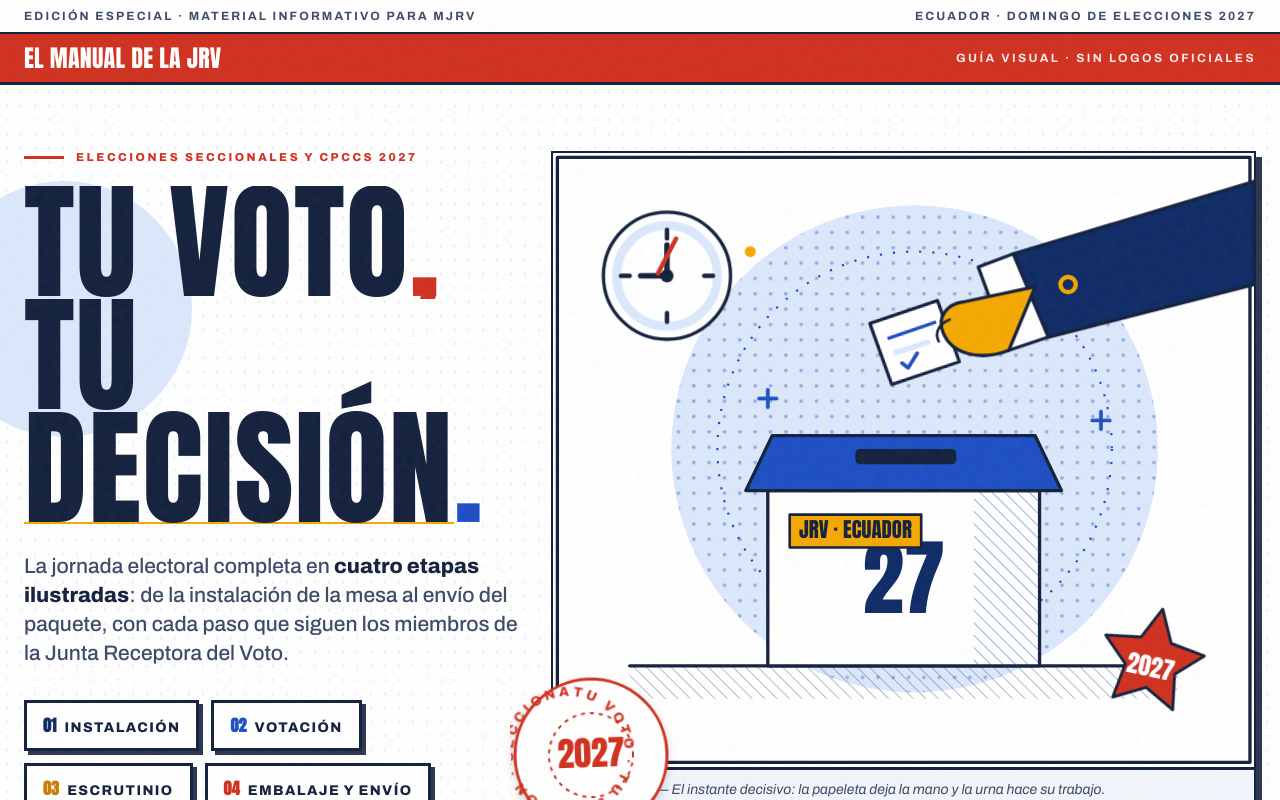
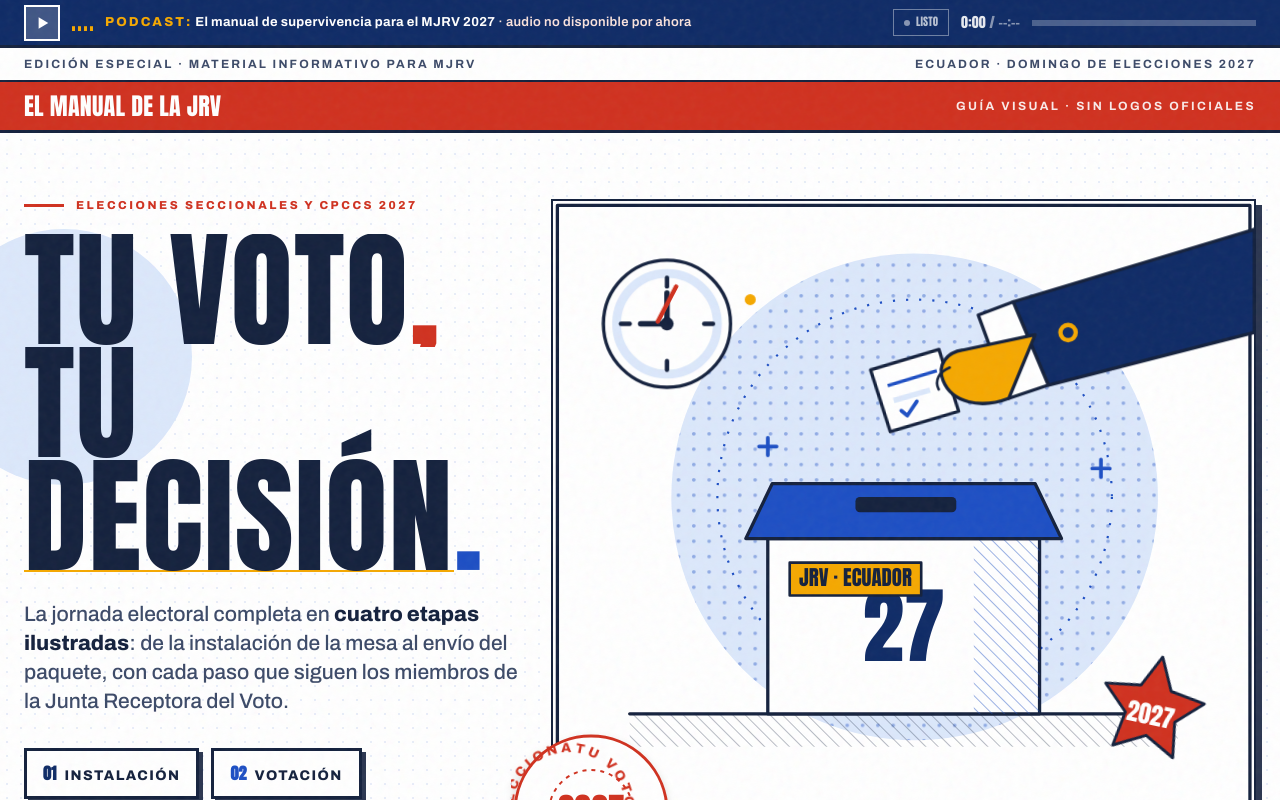
Before and after one commit to alexben1357-cloud/CapacitacionMJRV, a React (Vite) app: page / in a window 1280 px wide. Shown: the top 800 px of the page. Built offline with nearby package versions, Linux system fonts and the light colour scheme.

Commit message:
task snapshot 69722469-7de7-40ca-80ad-c502c9c5b9e0

```diff
--- a/src/App.tsx
+++ b/src/App.tsx
@@ -10,8 +10,9 @@ import {
   CoverArt, InstalacionArt, VotacionArt, EscrutinioArt, EmbalajeArt, BallotDiagram, RotaryStamp,
 } from "./components/art";
 import {
-  Reveal, MaskLines, Ticker, ProgressBar, StageNav, useActiveSection, StepRow, Callout, SubHead,
+  Reveal, MaskLines, Ticker, StageNav, useActiveSection, StepRow, Callout, SubHead,
 } from "./components/bits";
+import { AudioBar } from "./components/audio";
 
 /* ================= metas de etapa ================= */
 
@@ -104,7 +105,7 @@ function StageHeader({ s, art }: { s: (typeof STAGES)[number]; art: ReactNode })
         <div className="lg:col-span-5">
           <Reveal delay={150}>
             <figure>
-              <div className="ink-frame bg-white paper-edge hover:-translate-y-1.5 hover:rotate-[0.6deg] transition-transform duration-500">
+              <div className="ink-frame bg-white paper-edge hover:-translate-y-1.5 transition-transform duration-500">
                 {art}
               </div>
               <figcaption className="mt-3 text-sm italic font-medium text-ink-soft border-l-4 pl-3" style={{ borderColor: s.hex }}>
@@ -214,8 +215,8 @@ function EmbalajeChecklist() {
         ))}
       </ul>
       <div
-        className={`pointer-events-none absolute -right-4 -bottom-6 transition-all duration-500 ${
-          all ? "opacity-100 scale-100 -rotate-12" : "opacity-0 scale-50 -rotate-45"
+        className={`pointer-events-none absolute -right-3 -bottom-6 transition-all duration-500 ${
+          all ? "opacity-100 scale-100 rotate-0" : "opacity-0 scale-50 rotate-0"
         }`}
       >
         <div className="font-display text-2xl text-red border-4 border-red px-4 py-1.5 tracking-[0.14em] uppercase bg-white/90">
@@ -233,7 +234,7 @@ export default function App() {
 
   return (
     <div className="grain bg-white text-ink min-h-screen">
-      <ProgressBar />
+      <AudioBar />
 
       {/* ---------- masthead ---------- */}
       <div className="border-b-2 border-ink bg-white">
@@ -297,14 +298,14 @@ export default function App() {
 
             <div className="lg:col-span-6 xl:col-span-7 relative">
               <Reveal delay={200}>
-                <div className="ink-frame bg-white paper-edge relative z-10 hover:rotate-[-0.5deg] transition-transform duration-500">
+                <div className="ink-frame bg-white paper-edge relative z-10 transition-transform duration-500">
                   <CoverArt className="w-full h-auto block" />
                   <p className="border-t-[3px] border-ink px-4 py-2.5 text-sm italic font-medium text-ink-soft bg-paper-2">
                     Ilustración 01 — El instante decisivo: la papeleta deja la mano y la urna hace su trabajo.
                   </p>
                 </div>
               </Reveal>
-              <div className="absolute -left-6 sm:-left-10 -bottom-8 z-20 w-32 sm:w-40 bob">
+              <div className="absolute -left-6 sm:-left-10 -bottom-8 z-20 w-32 sm:w-40">
                 <RotaryStamp className="w-full h-auto drop-shadow-lg" />
               </div>
             </div>
@@ -373,7 +374,7 @@ export default function App() {
                     </div>
                     <div className="p-4">
                       <div className="flex items-center gap-3">
-                        <span className="w-11 h-11 border-2 border-ink bg-white flex items-center justify-center group-hover:rotate-[-8deg] transition-transform duration-300">
+                        <span className="w-11 h-11 border-2 border-ink bg-white flex items-center justify-center group-hover:scale-110 transition-transform duration-300">
                           <Icon name={r.icon} className="w-7 h-7" />
                         </span>
                         <h4 className="font-display text-2xl uppercase text-navy">{r.rol}</h4>
@@ -425,7 +426,7 @@ export default function App() {
                       <span className="font-display num-outline-thin text-5xl leading-none w-14 shrink-0 text-blue group-hover:text-blue">
                         {i + 1}
                       </span>
-                      <span className="w-14 h-14 border-2 border-ink bg-white flex items-center justify-center shrink-0 group-hover:rotate-[-8deg] transition-transform duration-300">
+                      <span className="w-14 h-14 border-2 border-ink bg-white flex items-center justify-center shrink-0 group-hover:scale-110 transition-transform duration-300">
                         <Icon name={m.icon} className="w-9 h-9" />
                       </span>
                       <div>
@@ -550,7 +551,7 @@ export default function App() {
                     {sobresAzules.map((s, i) => (
                       <Reveal key={s.sobre} delay={i * 90}>
                         <div className="group flex items-center gap-4 p-4 sm:p-5 hover:bg-blue-soft transition-colors duration-300">
-                          <span className="relative w-16 h-12 shrink-0 border-[3px] border-ink bg-blue flex items-center justify-center group-hover:-rotate-3 transition-transform duration-300">
+                          <span className="relative w-16 h-12 shrink-0 border-[3px] border-ink bg-blue flex items-center justify-center group-hover:scale-105 transition-transform duration-300">
                             <svg viewBox="0 0 64 48" className="absolute inset-0 w-full h-full" aria-hidden="true">
                               <path d="M2 4l30 22L62 4" fill="none" stroke="#fff" strokeWidth="3" />
                             </svg>
--- a/src/components/art.tsx
+++ b/src/components/art.tsx
@@ -260,7 +260,7 @@ export function VotacionArt({ className = "" }: { className?: string }) {
         <path d="M383 244c0-26 14-40 32-40s32 14 32 40v88h-64z" fill={NAVY} {...stroke} strokeWidth={2.4} />
         {/* brazo con papeleta */}
         <path d="M383 252c-26-4-46-22-52-44l20-10c8 18 22 30 40 34z" fill={NAVY} {...stroke} strokeWidth={2.4} />
-        <g className="bob">
+        <g>
           <polygon points="306,196 344,186 352,216 314,226" fill={WHITE} {...stroke} strokeWidth={2.6} />
           <path d="m318 208 4 4 9-10" fill="none" stroke={BLUE} strokeWidth="2.8" strokeLinecap="round" strokeLinejoin="round" />
         </g>
--- /dev/null
+++ b/src/components/audio.tsx
@@ -0,0 +1,174 @@
+import { useEffect, useRef, useState, type MouseEvent } from "react";
+
+const FILE_ID = "1ASF-95B1-YhSpNKKB6R4jBYNAFzfHIZ4";
+const SRC_PRIMARY = `https://drive.google.com/uc?export=download&id=${FILE_ID}`;
+const SRC_FALLBACK = `https://docs.google.com/uc?export=download&id=${FILE_ID}`;
+
+function fmt(t: number) {
+  if (!Number.isFinite(t) || t <= 0) return "0:00";
+  const m = Math.floor(t / 60);
+  const s = Math.floor(t % 60);
+  return `${m}:${s.toString().padStart(2, "0")}`;
+}
+
+export function AudioBar() {
+  const audioRef = useRef<HTMLAudioElement>(null);
+  const triedFallback = useRef(false);
+  const [playing, setPlaying] = useState(false);
+  const [current, setCurrent] = useState(0);
+  const [duration, setDuration] = useState(0);
+  const [failed, setFailed] = useState(false);
+  const [scroll, setScroll] = useState(0);
+
+  /* progreso de lectura de la página */
+  useEffect(() => {
+    const onScroll = () => {
+      const h = document.documentElement;
+      const total = h.scrollHeight - h.clientHeight;
+      setScroll(total > 0 ? (h.scrollTop / total) * 100 : 0);
+    };
+    onScroll();
+    window.addEventListener("scroll", onScroll, { passive: true });
+    return () => window.removeEventListener("scroll", onScroll);
+  }, []);
+
+  const toggle = () => {
+    const a = audioRef.current;
+    if (!a || failed) return;
+    if (a.paused) {
+      a.play().catch(() => setFailed(true));
+    } else {
+      a.pause();
+    }
+  };
+
+  const seek = (e: MouseEvent<HTMLDivElement>) => {
+    const a = audioRef.current;
+    if (!a || !duration) return;
+    const rect = e.currentTarget.getBoundingClientRect();
+    const ratio = Math.min(1, Math.max(0, (e.clientX - rect.left) / rect.width));
+    a.currentTime = ratio * duration;
+    setCurrent(a.currentTime);
+  };
+
+  const pct = duration > 0 ? (current / duration) * 100 : 0;
+
+  return (
+    <div className="sticky top-0 z-[80] h-12 bg-navy text-white border-b-[3px] border-ink">
+      <div className="mx-auto max-w-7xl h-full px-3 sm:px-6 flex items-center gap-3">
+        {/* botón reproducir */}
+        <button
+          onClick={toggle}
+          disabled={failed}
+          aria-label={playing ? "Pausar podcast" : "Reproducir podcast"}
+          className={`w-9 h-9 shrink-0 border-2 border-white flex items-center justify-center transition-colors duration-300 ${
+            failed
+              ? "bg-white/20 cursor-not-allowed"
+              : playing
+                ? "bg-yellow text-ink hover:bg-white"
+                : "bg-red hover:bg-yellow hover:text-ink"
+          }`}
+        >
+          {playing ? (
+            <svg viewBox="0 0 16 16" className="w-3.5 h-3.5" fill="currentColor" aria-hidden="true">
+              <rect x="2.5" y="2" width="4" height="12" />
+              <rect x="9.5" y="2" width="4" height="12" />
+            </svg>
+          ) : (
+            <svg viewBox="0 0 16 16" className="w-3.5 h-3.5 translate-x-[1px]" fill="currentColor" aria-hidden="true">
+              <path d="M3 1.5 14 8 3 14.5z" />
+            </svg>
+          )}
+        </button>
+
+        {/* ecualizador */}
+        <span className={`flex items-end gap-[3px] h-4 shrink-0 ${playing ? "" : "eq-paused"}`} aria-hidden="true">
+          {[0, 1, 2, 3].map((i) => (
+            <span key={i} className="eq-bar w-[3px] h-4 bg-yellow inline-block" />
+          ))}
+        </span>
+
+        {/* leyenda */}
+        <p className="min-w-0 flex-1 truncate text-[11px] sm:text-[13px] font-bold tracking-wide">
+          <span className="text-yellow uppercase tracking-[0.16em] font-extrabold">Podcast:</span>{" "}
+          El manual de supervivencia para el MJRV 2027
+          {failed && <span className="text-red-soft font-semibold"> · audio no disponible por ahora</span>}
+        </p>
+
+        {/* estado */}
+        <span
+          className={`hidden lg:inline-flex items-center gap-1.5 px-2.5 py-1 border border-white/40 font-display text-[11px] tracking-[0.18em] uppercase ${
+            playing ? "text-yellow" : "text-white/70"
+          }`}
+        >
+          <span className={`w-1.5 h-1.5 rounded-full ${playing ? "bg-red blink-soft" : "bg-white/50"}`} />
+          {playing ? "Sonando" : "Listo"}
+        </span>
+
+        {/* tiempo */}
+        <span className="font-display text-sm tabular-nums shrink-0 text-white/90">
+          {fmt(current)} <span className="text-white/50">/ {duration ? fmt(duration) : "--:--"}</span>
+        </span>
+
+        {/* barra de posición */}
+        <div
+          onClick={seek}
+          role="slider"
+          aria-label="Posición del audio"
+          aria-valuemin={0}
+          aria-valuemax={100}
+          aria-valuenow={Math.round(pct)}
+          className="group/seek hidden sm:flex items-center h-8 w-36 lg:w-56 shrink-0 cursor-pointer"
+        >
+          <div className="relative w-full h-[6px] bg-white/25">
+            <div className="absolute inset-y-0 left-0 bg-yellow" style={{ width: `${pct}%` }} />
+            <div
+              className="absolute top-1/2 -translate-y-1/2 w-3 h-3 bg-red border border-white opacity-0 group-hover/seek:opacity-100 transition-opacity duration-200"
+              style={{ left: `calc(${pct}% - 6px)` }}
+            />
+          </div>
+        </div>
+      </div>
+
+      {/* progreso de lectura del sitio */}
+      <div
+        className="absolute left-0 bottom-[3px] h-[3px] bg-red transition-[width] duration-150 ease-out"
+        style={{ width: `${scroll}%` }}
+        aria-hidden="true"
+      />
+
+      <audio
+        ref={audioRef}
+        src={SRC_PRIMARY}
+        preload="metadata"
+        onPlay={() => setPlaying(true)}
+        onPause={() => setPlaying(false)}
+        onEnded={() => {
+          setPlaying(false);
+          setCurrent(0);
+        }}
+        onTimeUpdate={(e) => setCurrent(e.currentTarget.currentTime)}
+        onLoadedMetadata={(e) => {
+          const d = e.currentTarget.duration;
+          if (Number.isFinite(d)) setDuration(d);
+        }}
+        onDurationChange={(e) => {
+          const d = e.currentTarget.duration;
+          if (Number.isFinite(d) && d > 0) setDuration(d);
+        }}
+        onError={() => {
+          const a = audioRef.current;
+          if (!a) return;
+          if (!triedFallback.current) {
+            triedFallback.current = true;
+            a.src = SRC_FALLBACK;
+            a.load();
+          } else {
+            setFailed(true);
+            setPlaying(false);
+          }
+        }}
+      />
+    </div>
+  );
+}
--- a/src/components/bits.tsx
+++ b/src/components/bits.tsx
@@ -121,7 +121,7 @@ export interface StageMeta {
 
 export function StageNav({ stages, active }: { stages: StageMeta[]; active: string }) {
   return (
-    <nav className="sticky top-0 z-[60] bg-white/95 backdrop-blur-sm border-b-[3px] border-ink">
+    <nav className="sticky top-12 z-[60] bg-white/95 backdrop-blur-sm border-b-[3px] border-ink">
       <div className="mx-auto max-w-7xl px-4 sm:px-6 flex items-stretch overflow-x-auto">
         <span className="hidden md:flex items-center pr-5 mr-2 border-r-2 border-ink/15">
           <span className="kicker text-ink/70">La jornada</span>
--- a/src/index.css
+++ b/src/index.css
@@ -114,7 +114,7 @@ body {
 }
 
 .stamp-tilt {
-  transform: rotate(-6deg);
+  transform: rotate(0deg);
 }
 
 /* ---------- grain / noise overlay ---------- */
@@ -182,21 +182,12 @@ body {
   transform-box: fill-box;
 }
 
-@keyframes bob {
-  0%, 100% { transform: translateY(0) rotate(-2deg); }
-  50% { transform: translateY(-9px) rotate(-2deg); }
-}
-
-.bob {
-  animation: bob 4.5s ease-in-out infinite;
-}
-
 @keyframes drop-paper {
-  0%, 55% { transform: translateY(0) rotate(-8deg); opacity: 1; }
-  80% { transform: translateY(46px) rotate(-4deg); opacity: 1; }
-  88% { transform: translateY(50px) rotate(-4deg); opacity: 0; }
-  89% { transform: translateY(0) rotate(-8deg); opacity: 0; }
-  100% { transform: translateY(0) rotate(-8deg); opacity: 1; }
+  0%, 55% { transform: translateY(0) rotate(-6deg); opacity: 1; }
+  80% { transform: translateY(46px) rotate(-6deg); opacity: 1; }
+  88% { transform: translateY(50px) rotate(-6deg); opacity: 0; }
+  89% { transform: translateY(0) rotate(-6deg); opacity: 0; }
+  100% { transform: translateY(0) rotate(-6deg); opacity: 1; }
 }
 
 .drop-paper {
@@ -212,6 +203,27 @@ body {
 
 .blink-soft {
   animation: blink-soft 1.6s ease-in-out infinite;
+}
+
+/* ecualizador del reproductor */
+.eq-bar {
+  transform: scaleY(0.3);
+  transform-origin: bottom;
+  animation: eq-bounce 0.9s ease-in-out infinite;
+}
+
+.eq-bar:nth-child(2) { animation-delay: 0.18s; }
+.eq-bar:nth-child(3) { animation-delay: 0.36s; }
+.eq-bar:nth-child(4) { animation-delay: 0.09s; }
+
+@keyframes eq-bounce {
+  0%, 100% { transform: scaleY(0.3); }
+  50% { transform: scaleY(1); }
+}
+
+.eq-paused .eq-bar {
+  animation: none;
+  transform: scaleY(0.3);
 }
 
 /* scroll reveal */
@@ -275,7 +287,7 @@ body {
 }
 
 .step-row:hover .step-icon {
-  transform: rotate(-6deg) scale(1.08);
+  transform: scale(1.08);
 }
 
 .step-icon {
@@ -301,9 +313,9 @@ body {
   .spin-slow,
   .clock-hand,
   .clock-hand-fast,
-  .bob,
   .drop-paper,
   .blink-soft,
+  .eq-bar,
   .grain::after {
     animation: none !important;
   }
```
